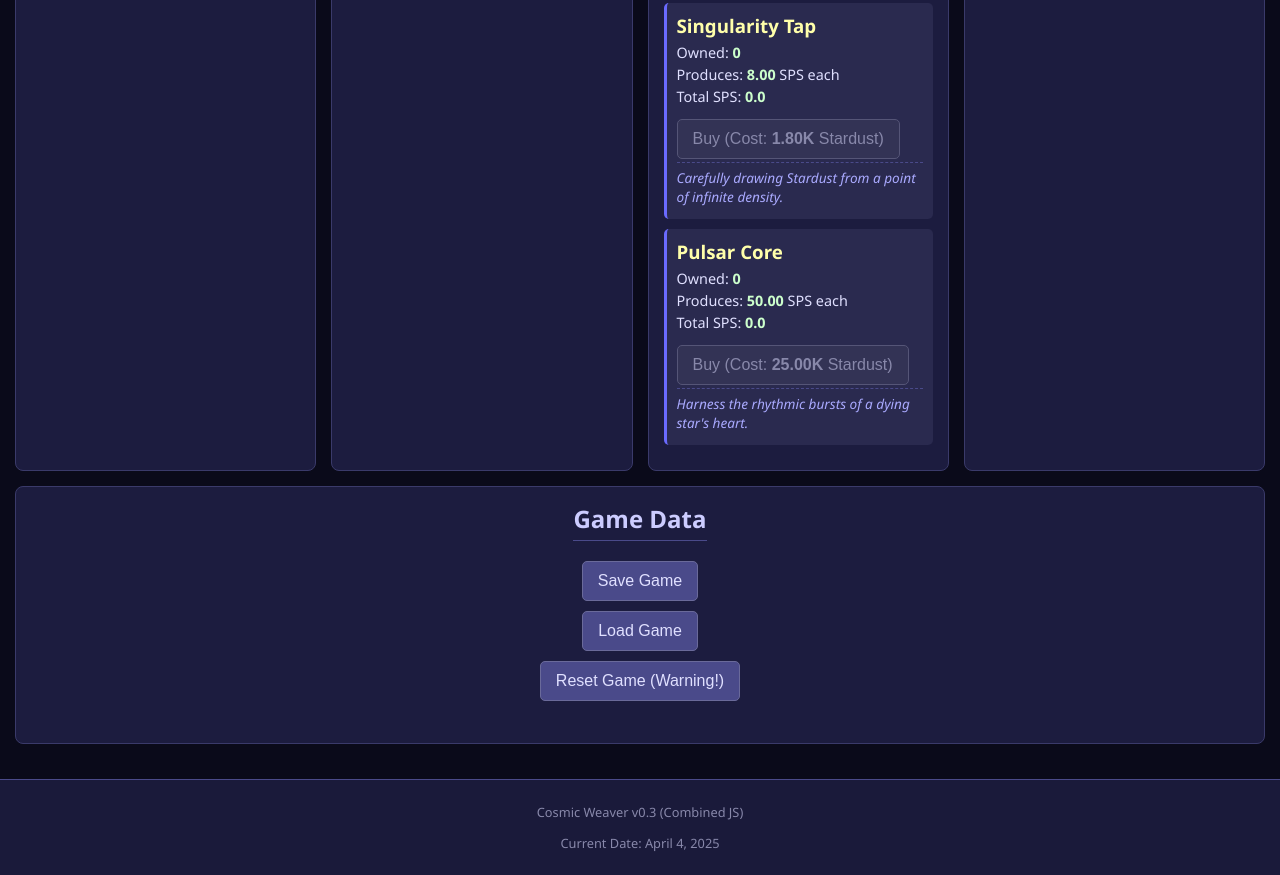
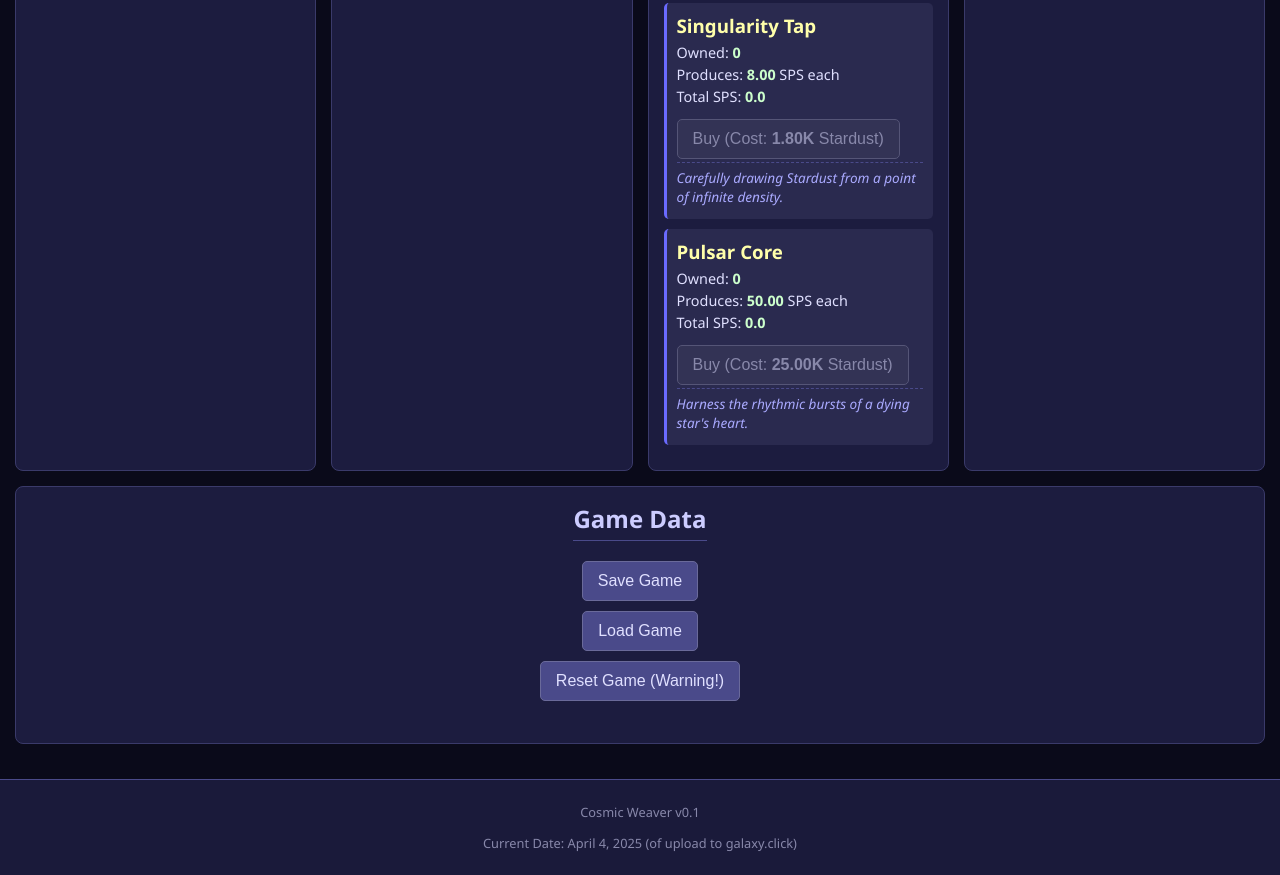
Before and after one commit to Akokiee/Stardust-collector, a plain HTML site: page index.html in a window 1280 px wide. Shown: the part 637-1512 px from the top of the page. Drawn offline with Linux system fonts and the light colour scheme.

Commit message:
Update index.html

```diff
--- a/index.html
+++ b/index.html
@@ -48,8 +48,8 @@
     </main>
 
     <footer>
-        <p>Cosmic Weaver v0.3 (Combined JS)</p>
-         <p>Current Date: April 4, 2025</p>
+        <p>Cosmic Weaver v0.1</p>
+         <p>Current Date: April 4, 2025 (of upload to galaxy.click)</p>
     </footer>
 
     <script>
```
